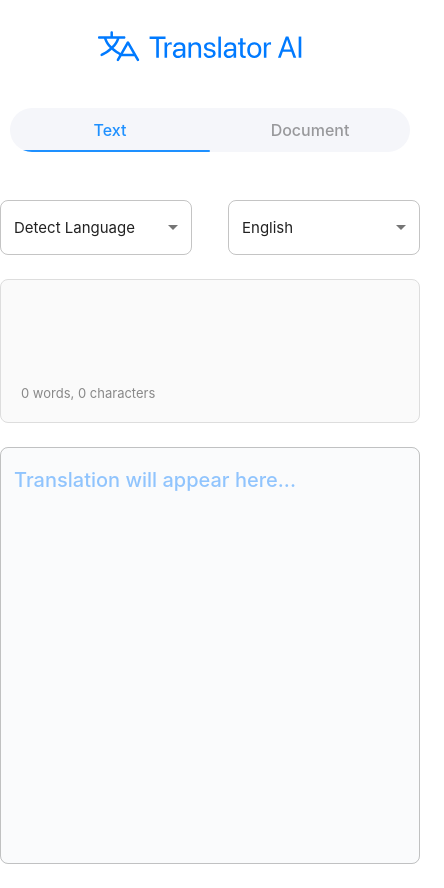
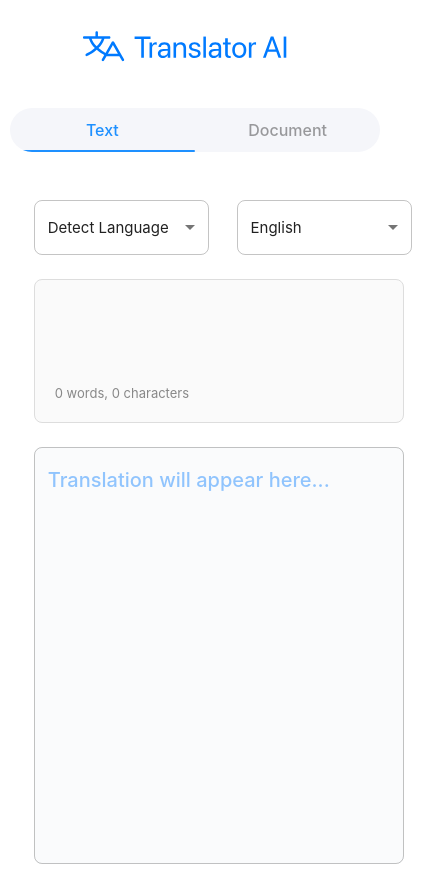
Before and after one commit to yogeshsharma140781/Cursor_first_test, a React (Vite) app in the folder frontend/: page / in a window 390 px wide. Shown: the whole page, 444 px wide, since content can reach past the window. Built offline with nearby package versions, Linux system fonts and the light colour scheme; some icons are missing.

Commit message:
feat: make UI responsive for mobile (95vw max 420px for all main elements)

```diff
--- a/frontend/src/App.tsx
+++ b/frontend/src/App.tsx
@@ -167,14 +167,14 @@ export default function App() {
     <ThemeProvider theme={theme}>
       <CssBaseline />
       <Box sx={{ bgcolor: "#fff", display: 'block', width: '100vw', minHeight: '100vh' }}>
-        <Container maxWidth="sm" sx={{ py: 0, px: 0, display: 'flex', flexDirection: 'column', alignItems: 'center', width: 420, margin: '0 auto' }}>
+        <Container maxWidth="sm" sx={{ py: 0, px: 0, display: 'flex', flexDirection: 'column', alignItems: 'center', width: '95vw', maxWidth: 420, margin: '0 auto' }}>
           {/* Header */}
-          <Box sx={{ width: 420, display: 'flex', justifyContent: 'center', alignItems: 'center', mt: 2, mb: 4 }}>
+          <Box sx={{ width: '95vw', maxWidth: 420, display: 'flex', justifyContent: 'center', alignItems: 'center', mt: 2, mb: 4 }}>
             <img src="/Logo-full.svg" alt="Logo" style={{ height: 60, width: "auto", display: "block" }} />
           </Box>
 
           {/* Tabs */}
-          <Box sx={{ width: 420, display: 'flex', justifyContent: 'center', alignItems: 'center', mb: 3 }}>
+          <Box sx={{ width: '95vw', maxWidth: 420, display: 'flex', justifyContent: 'center', alignItems: 'center', mb: 3 }}>
             <Tabs
               value={tab}
               onChange={(_, v) => setTab(v)}
@@ -183,7 +183,7 @@ export default function App() {
                 borderRadius: "24px",
                 background: "#f5f6fa",
                 minHeight: 44,
-                width: 400,
+                width: '95vw',
                 maxWidth: 400,
                 "& .MuiTabs-indicator": {
                   background: "#1e90ff",
@@ -218,17 +218,17 @@ export default function App() {
           </Box>
 
           {tab === 0 && (
-            <Paper elevation={0} sx={{ p: 3, bgcolor: "#fff" }}>
+            <Paper elevation={0} sx={{ p: 3, bgcolor: "#fff", width: '95vw', maxWidth: 420 }}>
               <Grid container spacing={3}>
                 {/* Language selectors row */}
                 <Grid size={12}>
-                  <Box display="flex" alignItems="center" justifyContent="center" sx={{ width: 420, margin: '0 auto' }}>
-                    <FormControl sx={{ width: 192 }}>
+                  <Box display="flex" alignItems="center" justifyContent="center" sx={{ width: '95vw', maxWidth: 420, margin: '0 auto' }}>
+                    <FormControl sx={{ width: '45vw', maxWidth: 192 }}>
                       <Select
                         labelId="source-lang-label"
                         value={sourceLang}
                         onChange={event => setSourceLang(event.target.value)}
-                        sx={{ width: 192, fontSize: 15 }}
+                        sx={{ width: '45vw', maxWidth: 192, fontSize: 15 }}
                         displayEmpty
                       >
                         <MenuItem value="auto">Detect Language</MenuItem>
@@ -242,12 +242,12 @@ export default function App() {
                     <Box display="flex" alignItems="center" justifyContent="center" sx={{ width: 20, mx: 1 }}>
                       <ArrowForwardIcon sx={{ fontSize: 20, color: '#222', display: 'block', mx: 'auto' }} />
                     </Box>
-                    <FormControl sx={{ width: 192 }}>
+                    <FormControl sx={{ width: '45vw', maxWidth: 192 }}>
                       <Select
                         labelId="target-lang-label"
                         value={targetLang}
                         onChange={event => setTargetLang(event.target.value)}
-                        sx={{ width: 192, fontSize: 15 }}
+                        sx={{ width: '45vw', maxWidth: 192, fontSize: 15 }}
                         displayEmpty
                       >
                         {LANGUAGES.map(lang => (
@@ -269,7 +269,8 @@ export default function App() {
                       bgcolor: '#fafafa',
                       boxSizing: 'border-box',
                       position: 'relative',
-                      width: 420,
+                      width: '95vw',
+                      maxWidth: 420,
                       margin: '0 auto',
                       display: 'flex',
                       flexDirection: 'column',
@@ -343,7 +344,8 @@ export default function App() {
                         color: '#007AFF',
                         fontWeight: 500,
                         lineHeight: 1.6,
-                        width: 420,
+                        width: '95vw',
+                        maxWidth: 420,
                         margin: '0 auto',
                         background: '#fafbfc',
                         borderRadius: 8,
@@ -354,7 +356,7 @@ export default function App() {
                       },
                     }}
                     variant="outlined"
-                    sx={{ width: 420, margin: '0 auto', background: '#fafbfc', borderRadius: 2, display: 'flex', flexDirection: 'column', alignItems: 'flex-start' }}
+                    sx={{ width: '95vw', maxWidth: 420, margin: '0 auto', background: '#fafbfc', borderRadius: 2, display: 'flex', flexDirection: 'column', alignItems: 'flex-start' }}
                   />
                 </Grid>
               </Grid>
```
